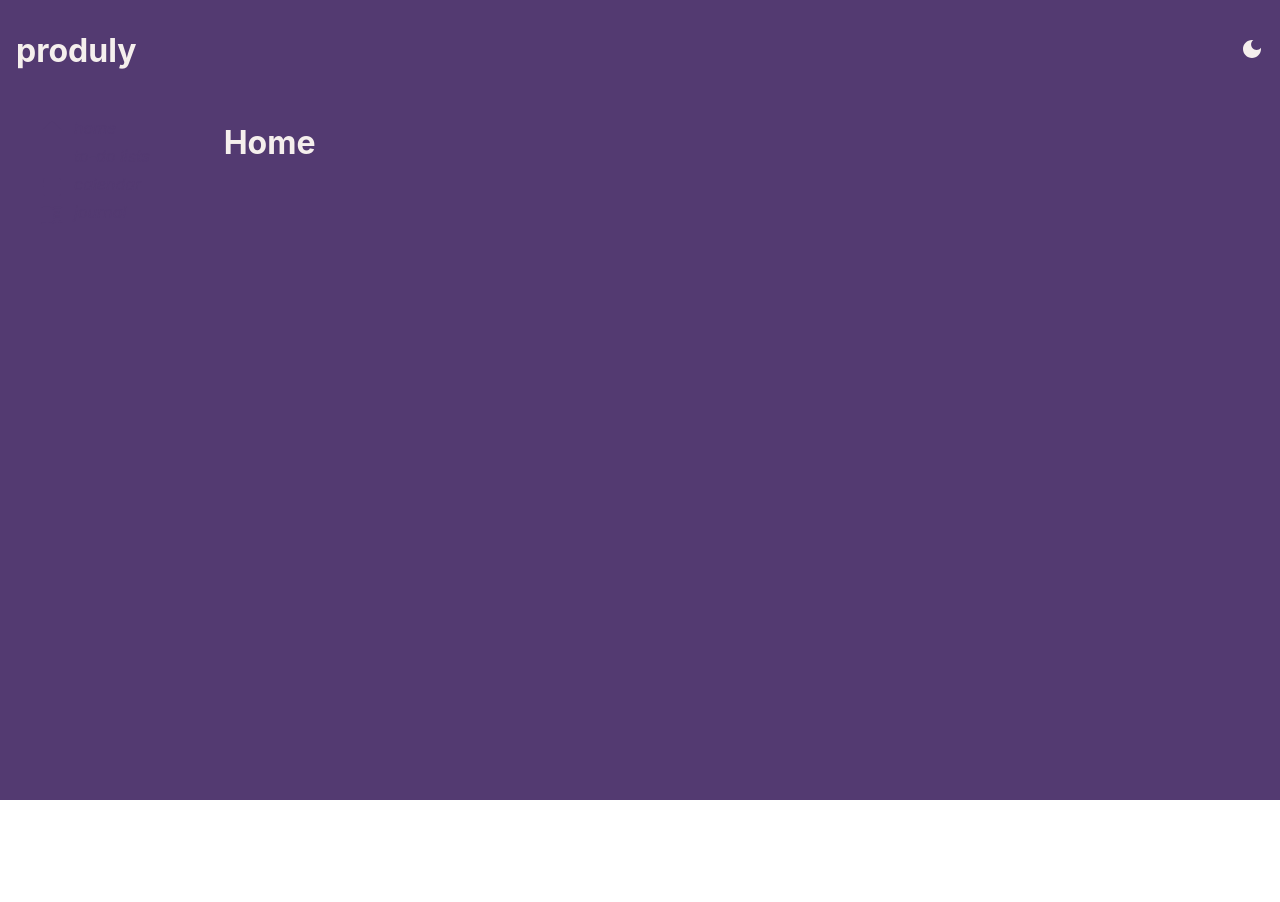
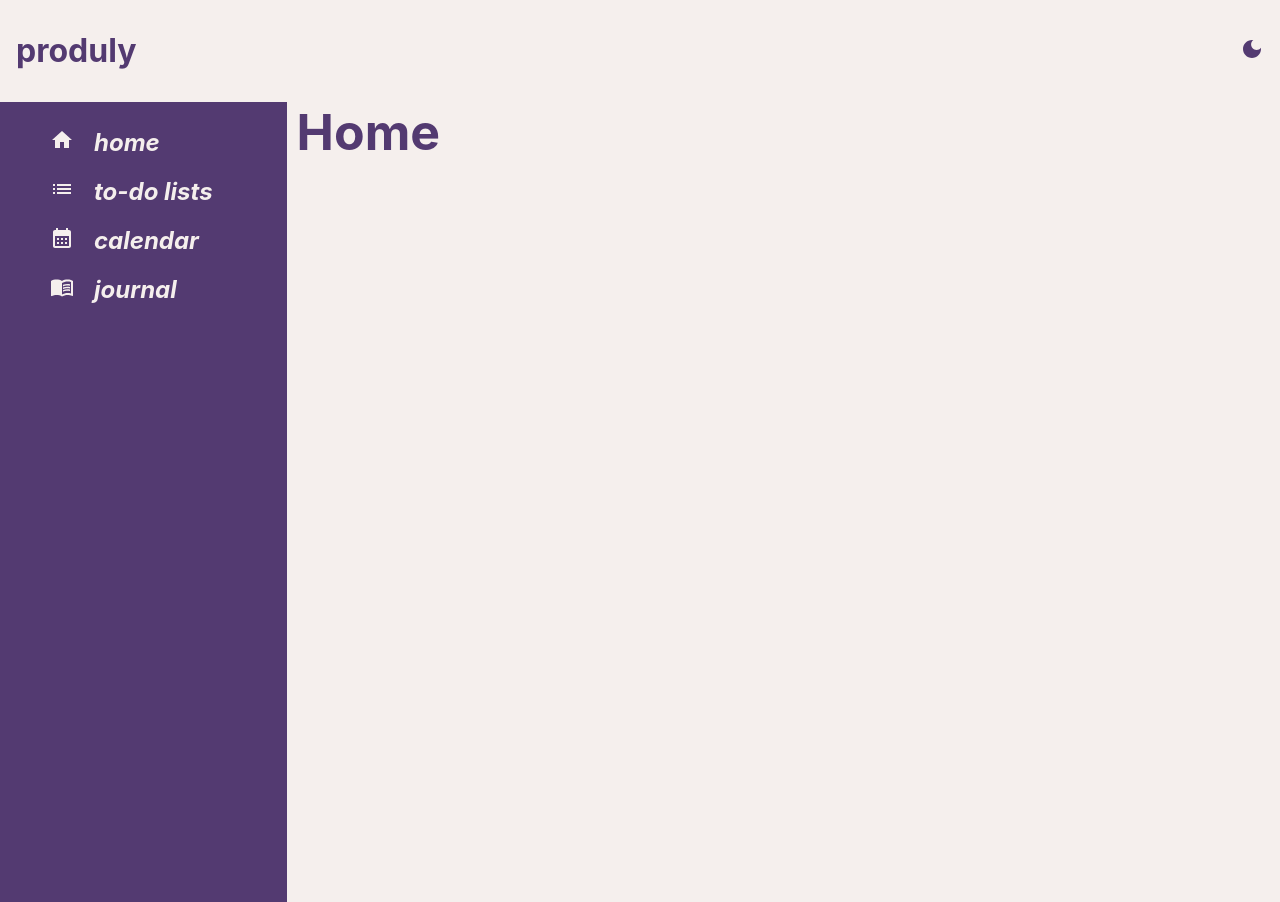
Before and after one commit to aleabalda/produly, a React (Vite) app in the folder produly-app/: page / in a window 1280 px wide. Before the commit the page ends 800 px from the top, so only its background shows below. Built offline with nearby package versions, Linux system fonts and the light colour scheme.

Commit message:
modfiied the css a little bit

```diff
--- a/produly-app/src/App.css
+++ b/produly-app/src/App.css
@@ -1,6 +1,6 @@
 .app {
   width: 100vw;
-  height: 100vh;
+  min-height: 100vh;
 }
 
 #light {
@@ -11,14 +11,14 @@
   background-color: #533a71;
 }
 
-#light,
-#dark {
-  transition: background-color 0.3s ease; /* Smoothly transition the background color */
+#light, #dark {
+  transition: background-color 0.3s ease-in-out;
 }
 
 body {
   margin: 0;
   padding: 0;
+  overflow: hidden;
 }
 
 .header {
@@ -27,18 +27,11 @@ body {
   padding: 10px 16px;
 }
 
-.header,
-.title {
-  flex-grow: 1;
-}
-
-#light,
-.title {
+#light .title {
   color: #533a71;
 }
 
-#dark,
-.title {
+#dark .title {
   color: #f5efed;
 }
 
@@ -51,46 +44,43 @@ body {
   margin-left: auto;
 }
 
-#light,
-.mode-button {
+#light .mode-button {
   color: #533a71;
 }
 
-#dark,
-.mode-button {
+#dark .mode-button {
   color: #f5efed;
 }
 
 .row {
   cursor: pointer;
   display: flex;
+  padding: 10px;
 }
 
 .icon {
-  padding-right: 10px;
+  padding-right: 20px;
 }
 
-#light,
-.icon {
+#light .icon {
   color: #f5efed;
 }
 
-#dark,
-.icon {
+#dark .icon {
   color: #533a71;
 }
 
 .row-name {
   font-style: italic;
+  font-size: x-large;
+  font-weight: bold;
 }
 
-#light,
-.row-name {
+#light .row-name {
   color: #f5efed;
 }
 
-#dark,
-.row-name {
+#dark .row-name {
   color: #533a71;
 }
 
@@ -98,23 +88,30 @@ body {
   display: flex;
 }
 
-#light,
 .page-title {
+  font-size: 50px;
+  margin: auto;
+}
+
+#light .page-title {
   color: #533a71;
 }
 
-#dark,
-.page-title {
+#dark .page-title {
   color: #f5efed;
 }
 
 .sidebar {
   padding-right: 4rem;
+  height: 100dvh;
 }
 
-#light,
-.sidebar {
+#light .sidebar {
   background-color: #533a71;
+}
+
+#dark .sidebar {
+  background-color: #f5efed;
 }
 
 .page-content {
```
